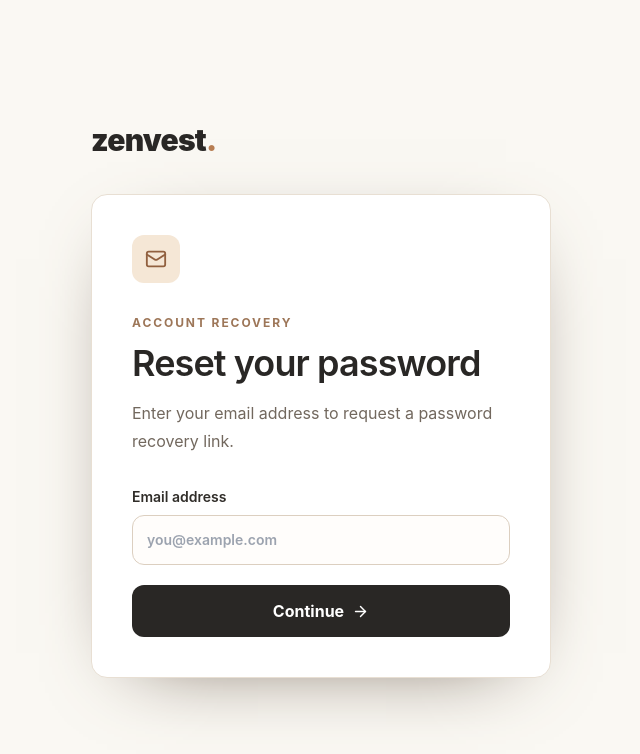
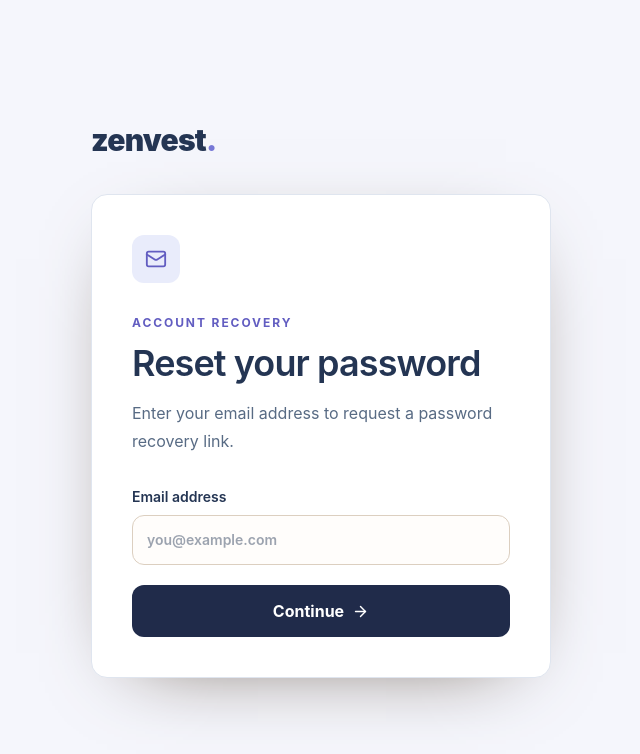
Before and after one commit to en0ma/zenvest, a Next.js app: page /forgot-password in a window 1280 px wide. Shown: the top 754 px of the page, without its empty margins (319-959 px from the left). Built offline with nearby package versions, Linux system fonts and the light colour scheme.

Commit message:
Bring Afterglow violet gradient and palette to authentication screens

```diff
--- a/src/components/account-action.tsx
+++ b/src/components/account-action.tsx
@@ -15,13 +15,13 @@ export function RequestLink({purpose}:{purpose:"VERIFY_EMAIL"|"RESET_PASSWORD"})
    setSubmitted(true);setNotice(activation?"If an activation email is needed, a link will be sent to this address.":"If you have an active account, a recovery email will be sent to the email address.");
   }catch{setError("Connection issue. Please try again.");}finally{setPending(false);}
  }
- return <main className="min-h-screen bg-[#faf8f3] flex flex-col items-center justify-center p-5 sm:p-8">
- <div className="w-full max-w-[460px]"><Link href="/" className="text-3xl font-black tracking-tight text-[#292725]">zenvest<span className="text-[#b77d52]">.</span></Link>
- <section className="mt-9 rounded-2xl border border-[#e8dfd3] bg-white p-7 sm:p-10 shadow-[0_20px_80px_-45px_#5b4a3a]"><div className="w-12 h-12 rounded-xl bg-[#f5e7d6] text-[#91603f] flex items-center justify-center"><Mail size={22}/></div>
- <p className="mt-8 text-xs uppercase tracking-[.16em] font-bold text-[#9d7658]">Account recovery</p><h1 className="mt-3 text-3xl sm:text-4xl tracking-tight font-semibold text-[#292725]">{activation?"Activate your account":"Reset your password"}</h1>
- <p className="mt-4 text-[#72685e] leading-7">{activation?"Enter your email and we'll help you complete verification.":"Enter your email address to request a password recovery link."}</p>
- <form className="mt-8 space-y-5" onSubmit={submit}><label className="text-sm font-semibold text-[#302d29] block">Email address<input required type="email" name="email" autoComplete="email" placeholder="you@example.com" className="w-full mt-2 rounded-xl border border-[#dccfc0] bg-[#fffdfb] p-3.5 outline-none focus:border-[#b77d52] focus:ring-4 focus:ring-[#f0e2d2]"/></label>
- <button disabled={pending||submitted} className="w-full py-3.5 rounded-xl bg-[#292725] text-white font-bold disabled:opacity-50 inline-flex items-center justify-center gap-2">{pending?"Sending request…":submitted?"Request submitted":activation?"Send activation link":"Continue"}<ArrowRight size={17}/></button></form>
+ return <main className="min-h-screen zen-auth-gradient flex flex-col items-center justify-center p-5 sm:p-8">
+ <div className="w-full max-w-[460px]"><Link href="/" className="text-3xl font-black tracking-tight text-[#243553]">zenvest<span className="text-[#7778D6]">.</span></Link>
+ <section className="mt-9 rounded-2xl border border-[#DFE5EF] bg-white p-7 sm:p-10 shadow-[0_20px_80px_-45px_#5b4a3a]"><div className="w-12 h-12 rounded-xl bg-[#E9ECFB] text-[#625DC1] flex items-center justify-center"><Mail size={22}/></div>
+ <p className="mt-8 text-xs uppercase tracking-[.16em] font-bold text-[#625DC1]">Account recovery</p><h1 className="mt-3 text-3xl sm:text-4xl tracking-tight font-semibold text-[#243553]">{activation?"Activate your account":"Reset your password"}</h1>
+ <p className="mt-4 text-[#586B84] leading-7">{activation?"Enter your email and we'll help you complete verification.":"Enter your email address to request a password recovery link."}</p>
+ <form className="mt-8 space-y-5" onSubmit={submit}><label className="text-sm font-semibold text-[#243553] block">Email address<input required type="email" name="email" autoComplete="email" placeholder="you@example.com" className="w-full mt-2 rounded-xl border border-[#dccfc0] bg-[#fffdfb] p-3.5 outline-none focus:border-[#b77d52] focus:ring-4 focus:ring-[#f0e2d2]"/></label>
+ <button disabled={pending||submitted} className="w-full py-3.5 rounded-xl bg-[#202B4A] text-white font-bold disabled:opacity-50 inline-flex items-center justify-center gap-2">{pending?"Sending request…":submitted?"Request submitted":activation?"Send activation link":"Continue"}<ArrowRight size={17}/></button></form>
  {notice&&<div role="status" className="mt-6 rounded-xl border border-[#dfccb5] bg-[#faf4eb] p-5 text-sm text-[#493a2c]"><div className="flex items-center gap-2 font-bold"><ShieldCheck size={18}/> Request received</div><p className="mt-2 leading-6">{notice}</p></div>}
  {error&&<p role="alert" className="mt-5 rounded-xl bg-[#fff2ee] border border-[#e8c6b9] p-4 text-sm text-[#853c36]">{error}</p>}
 
@@ -52,34 +52,34 @@ export function ConfirmLink({purpose,token}:{purpose:"VERIFY_EMAIL"|"RESET_PASSW
   }catch{setError("We couldn't complete your request. Please try again.");}
   finally{setPending(false);}
  }
- const field="mt-2 w-full rounded-xl border border-[#DCE3EC] bg-white px-4 py-3.5 pr-12 text-sm text-[#14253D] outline-none transition-colors duration-200 placeholder:text-[#98A5B4] focus:border-[#635BFF] focus:ring-4 focus:ring-[#635BFF]/10";
- return <main className="flex min-h-screen items-center justify-center bg-[#F7F8FB] p-5 sm:p-8">
+ const field="mt-2 w-full rounded-xl border border-[#DCE3EC] bg-white px-4 py-3.5 pr-12 text-sm text-[#243553] outline-none transition-colors duration-200 placeholder:text-[#98A5B4] focus:border-[#635BFF] focus:ring-4 focus:ring-[#635BFF]/10";
+ return <main className="flex min-h-screen items-center justify-center zen-auth-gradient p-5 sm:p-8">
  <section className="w-full max-w-[480px] rounded-2xl border border-[#E4E9F0] bg-white p-6 shadow-sm sm:p-9">
-  <Link href="/" className="text-3xl font-black tracking-tight text-[#14253D]">zenvest<span className="text-[#635BFF]">.</span></Link>
-  <div className="mt-8 flex h-11 w-11 items-center justify-center rounded-xl bg-[#F0EEFF] text-[#635BFF]"><ShieldCheck size={21}/></div>
-  <h1 className="mt-5 text-3xl font-semibold tracking-tight text-[#14253D]">{reset?"Set a new password":"Activate your account"}</h1>
+  <Link href="/" className="text-3xl font-black tracking-tight text-[#243553]">zenvest<span className="text-[#625DC1]">.</span></Link>
+  <div className="mt-8 flex h-11 w-11 items-center justify-center rounded-xl bg-[#F0EEFF] text-[#625DC1]"><ShieldCheck size={21}/></div>
+  <h1 className="mt-5 text-3xl font-semibold tracking-tight text-[#243553]">{reset?"Set a new password":"Activate your account"}</h1>
   <p className="mt-2 text-sm leading-6 text-[#64748B]">{reset?"Choose a secure password to regain access to your Zenvest account.":"Confirm your email address to activate your Zenvest account."}</p>
   {!ok&&<form noValidate className="mt-6 space-y-5" onSubmit={submit}>
    {reset&&<>
-    <div><label htmlFor="new-password" className="block text-sm font-semibold text-[#14253D]">New password</label>
+    <div><label htmlFor="new-password" className="block text-sm font-semibold text-[#243553]">New password</label>
      <div className="relative"><input id="new-password" required type={showPassword?"text":"password"} name="password" value={password} onChange={e=>{setPassword(e.target.value);setError("");}} autoComplete="new-password" aria-describedby="password-requirements" aria-invalid={Boolean(attempted&&!isValidPassword(password))} placeholder="Enter your new password" className={field}/>
-      <button type="button" onClick={()=>setShowPassword(x=>!x)} aria-label={showPassword?"Hide new password":"Show new password"} aria-pressed={showPassword} className="absolute right-3 top-1/2 mt-1 -translate-y-1/2 rounded-lg p-2 text-[#64748B] transition-colors hover:bg-[#F5F6FA] hover:text-[#14253D] focus-visible:outline-none focus-visible:ring-2 focus-visible:ring-[#635BFF]">{showPassword?<EyeOff size={18}/>:<Eye size={18}/>}</button>
+      <button type="button" onClick={()=>setShowPassword(x=>!x)} aria-label={showPassword?"Hide new password":"Show new password"} aria-pressed={showPassword} className="absolute right-3 top-1/2 mt-1 -translate-y-1/2 rounded-lg p-2 text-[#64748B] transition-colors hover:bg-[#F5F6FA] hover:text-[#243553] focus-visible:outline-none focus-visible:ring-2 focus-visible:ring-[#635BFF]">{showPassword?<EyeOff size={18}/>:<Eye size={18}/>}</button>
      </div>
     </div>
     <div id="password-requirements" className="rounded-xl border border-[#E7EBF2] bg-[#F8FAFD] p-4">
      <p className="text-xs font-semibold uppercase tracking-wide text-[#64748B]">Password requirements</p>
      <ul className="mt-3 grid gap-2 sm:grid-cols-2">{requirements.map(item=><li key={item.label} className={"flex items-center gap-2 text-xs transition-colors duration-200 "+(item.passed?"text-[#317054]":"text-[#64748B]")}>{item.passed?<CheckCircle2 size={15} className="shrink-0"/>:<Circle size={15} className="shrink-0"/>}{item.label}</li>)}</ul>
     </div>
-    <div><label htmlFor="confirm-new-password" className="block text-sm font-semibold text-[#14253D]">Confirm new password</label>
+    <div><label htmlFor="confirm-new-password" className="block text-sm font-semibold text-[#243553]">Confirm new password</label>
      <div className="relative"><input id="confirm-new-password" required type={showConfirmation?"text":"password"} name="confirmation" value={confirmation} onChange={e=>{setConfirmation(e.target.value);setError("");}} autoComplete="new-password" aria-invalid={Boolean(confirmation&&confirmation!==password)} placeholder="Re-enter your new password" className={field}/>
-      <button type="button" onClick={()=>setShowConfirmation(x=>!x)} aria-label={showConfirmation?"Hide confirmed password":"Show confirmed password"} aria-pressed={showConfirmation} className="absolute right-3 top-1/2 mt-1 -translate-y-1/2 rounded-lg p-2 text-[#64748B] transition-colors hover:bg-[#F5F6FA] hover:text-[#14253D] focus-visible:outline-none focus-visible:ring-2 focus-visible:ring-[#635BFF]">{showConfirmation?<EyeOff size={18}/>:<Eye size={18}/>}</button>
+      <button type="button" onClick={()=>setShowConfirmation(x=>!x)} aria-label={showConfirmation?"Hide confirmed password":"Show confirmed password"} aria-pressed={showConfirmation} className="absolute right-3 top-1/2 mt-1 -translate-y-1/2 rounded-lg p-2 text-[#64748B] transition-colors hover:bg-[#F5F6FA] hover:text-[#243553] focus-visible:outline-none focus-visible:ring-2 focus-visible:ring-[#635BFF]">{showConfirmation?<EyeOff size={18}/>:<Eye size={18}/>}</button>
      </div>
      {confirmation&&<p role="status" className={"mt-2 flex items-center gap-1.5 text-xs "+(confirmation===password?"text-[#317054]":"text-[#925B55]")}>{confirmation===password?<CheckCircle2 size={14}/>:<AlertCircle size={14}/>} {confirmation===password?"Passwords match":"Passwords do not match yet"}</p>}
     </div>
    </>}
    {!token&&<p role="alert" className="rounded-xl border border-[#E8D1CE] bg-[#FCF6F5] p-3 text-sm text-[#925B55]">This recovery link is missing or invalid. Please request a new one.</p>}
    {attempted&&reset&&!valid&&<p role="alert" className="flex items-center gap-2 text-sm text-[#925B55]"><AlertCircle size={16}/>Meet all password requirements and confirm your password.</p>}
-   <button disabled={pending||!token||(reset&&!valid)} className="inline-flex w-full items-center justify-center gap-2 rounded-xl bg-[#635BFF] px-4 py-3.5 text-sm font-semibold text-white shadow-sm transition-all duration-200 hover:bg-[#544CE4] active:scale-[0.99] focus-visible:outline-none focus-visible:ring-4 focus-visible:ring-[#635BFF]/20 disabled:cursor-not-allowed disabled:bg-[#B6BECC] motion-reduce:transform-none">{pending?<><Loader2 size={17} className="animate-spin"/>Updating...</>:<>{reset?"Update password":"Activate email"}<ArrowRight size={17}/></>}</button>
+   <button disabled={pending||!token||(reset&&!valid)} className="inline-flex w-full items-center justify-center gap-2 rounded-xl bg-[#7778D6] px-4 py-3.5 text-sm font-semibold text-white shadow-sm transition-all duration-200 hover:bg-[#544CE4] active:scale-[0.99] focus-visible:outline-none focus-visible:ring-4 focus-visible:ring-[#635BFF]/20 disabled:cursor-not-allowed disabled:bg-[#B6BECC] motion-reduce:transform-none">{pending?<><Loader2 size={17} className="animate-spin"/>Updating...</>:<>{reset?"Update password":"Activate email"}<ArrowRight size={17}/></>}</button>
   </form>}
   {notice&&<div role="status" className="mt-5 flex items-start gap-2.5 rounded-xl border border-[#CCE5D8] bg-[#F4FAF7] p-4 text-sm leading-6 text-[#317054]"><CheckCircle2 size={19} className="mt-0.5 shrink-0"/>{notice}</div>}
   {error&&<div role="alert" className="mt-5 flex items-start gap-2.5 rounded-xl border border-[#E8D1CE] bg-[#FCF6F5] p-4 text-sm leading-6 text-[#925B55]"><AlertCircle size={19} className="mt-0.5 shrink-0"/>{error}</div>}
```
